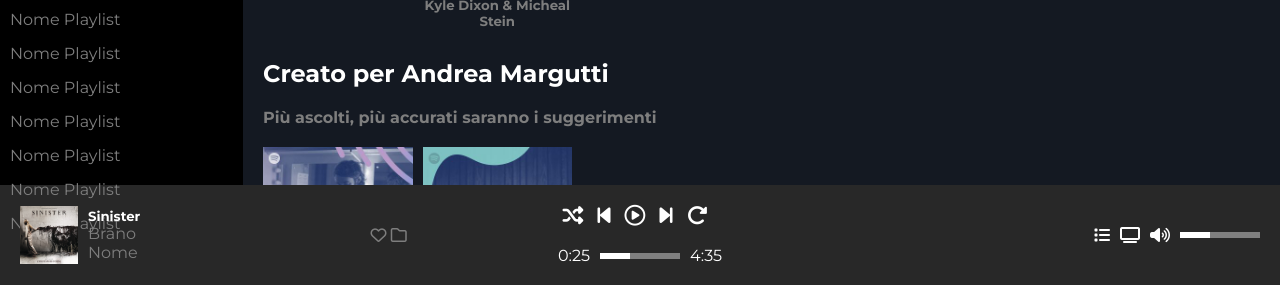
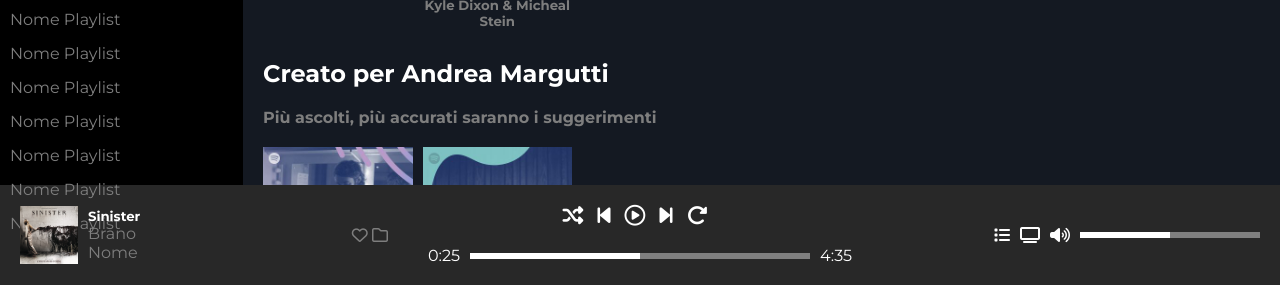
Before and after one commit to AndreaMargutti/html-css-spotifyweb, a plain HTML site: page index.html in a window 1280 px wide. Shown: the part 515-800 px from the top of the page. Drawn offline with Linux system fonts and the light colour scheme.

Commit message:
responsive hr

```diff
--- a/css/style.css
+++ b/css/style.css
@@ -310,4 +310,16 @@ footer img {
     .col {
         flex-basis: calc(100% / 6 - 100px / 6);
     }
+
+    /*barra di riproduzione*/
+
+   .rip-bar hr {
+        width: 170px;
+    }
+
+    /*barra del volume*/
+
+    .volume hr {
+        width: 90px;
+    }
 }
```
